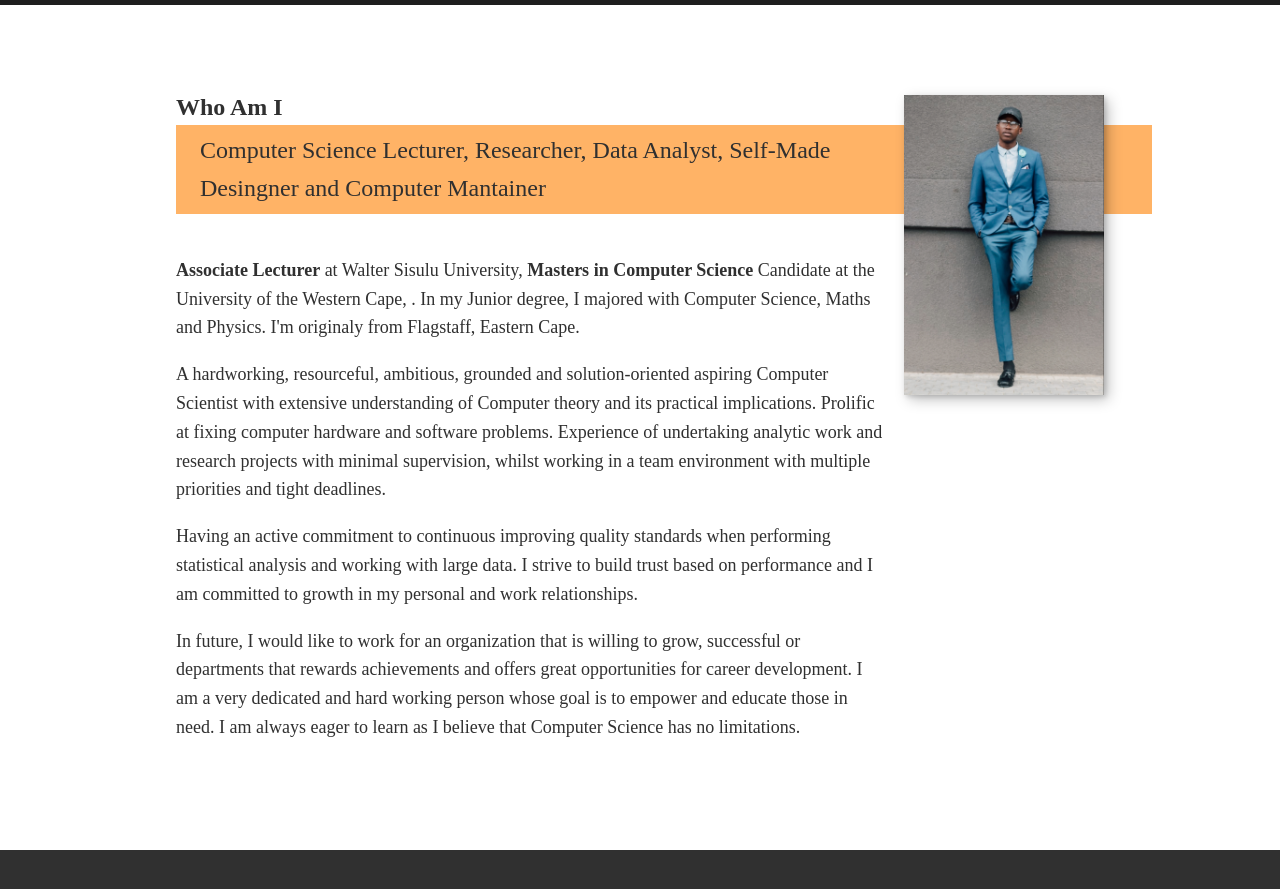
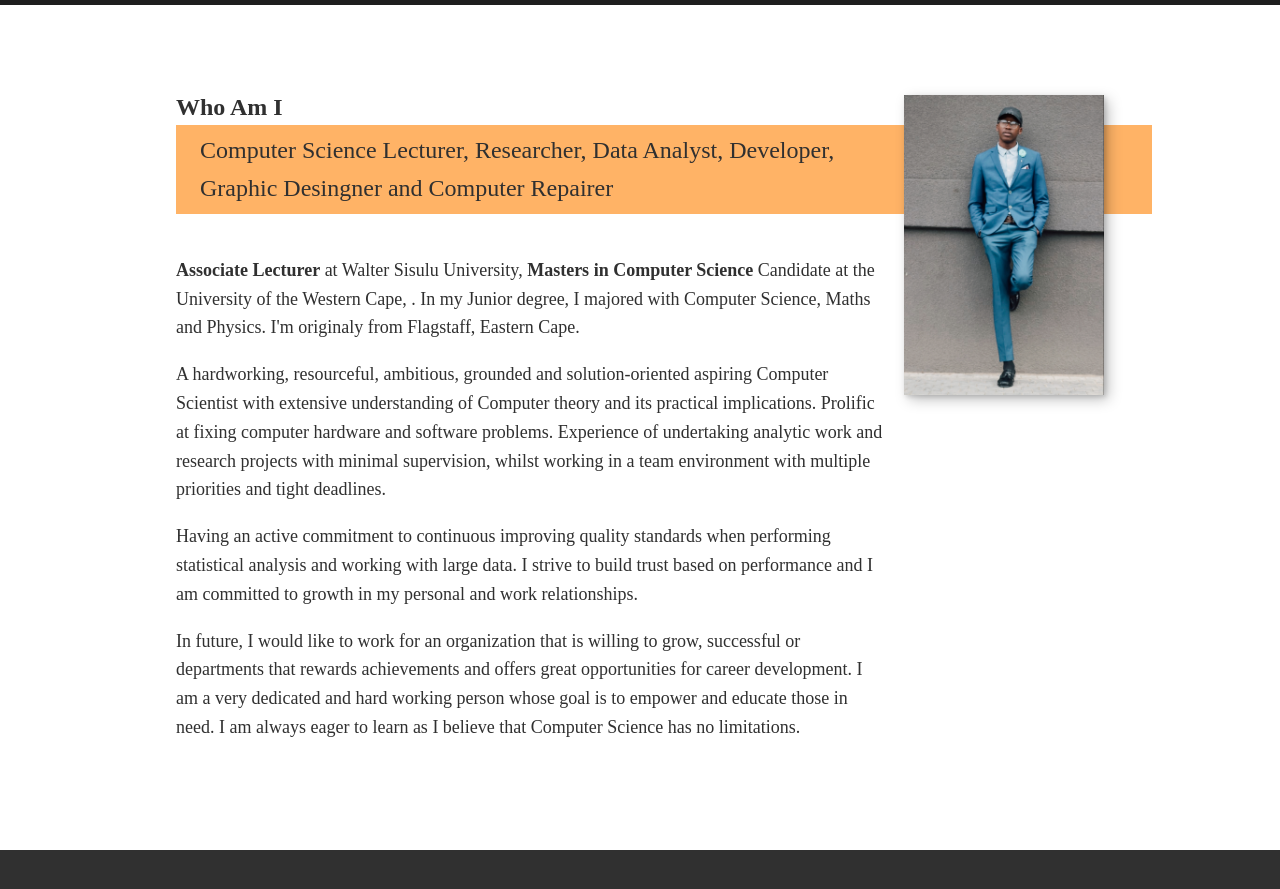
Before and after one commit to KhustarJ/Portfolio, a plain HTML site: page index.html in a window 1280 px wide. Shown: the part 1160-2049 px from the top of the page. Drawn offline with Linux system fonts and the light colour scheme; grey boxes are pictures that could not be loaded.

Commit message:
Update index.html

```diff
--- a/index.html
+++ b/index.html
@@ -72,7 +72,7 @@
 	<!--About Me-->
 	<section class="about-me" id="about">
 		<h2 class="section__title section__title--about">Who Am I</h2>
-		<p class="section__subtitle section__subtitle--about">Computer Science Lecturer, Researcher, Data Analyst, Self-Made Desingner and Computer Mantainer</p>
+		<p class="section__subtitle section__subtitle--about">Computer Science Lecturer, Researcher, Data Analyst, Developer, Graphic Desingner and Computer Repairer</p>
 
 		<div class="about-me__body">
 			<p><strong> Associate Lecturer</strong> at Walter Sisulu University, <strong>Masters in Computer Science</strong> Candidate at the University of the Western Cape,
```
